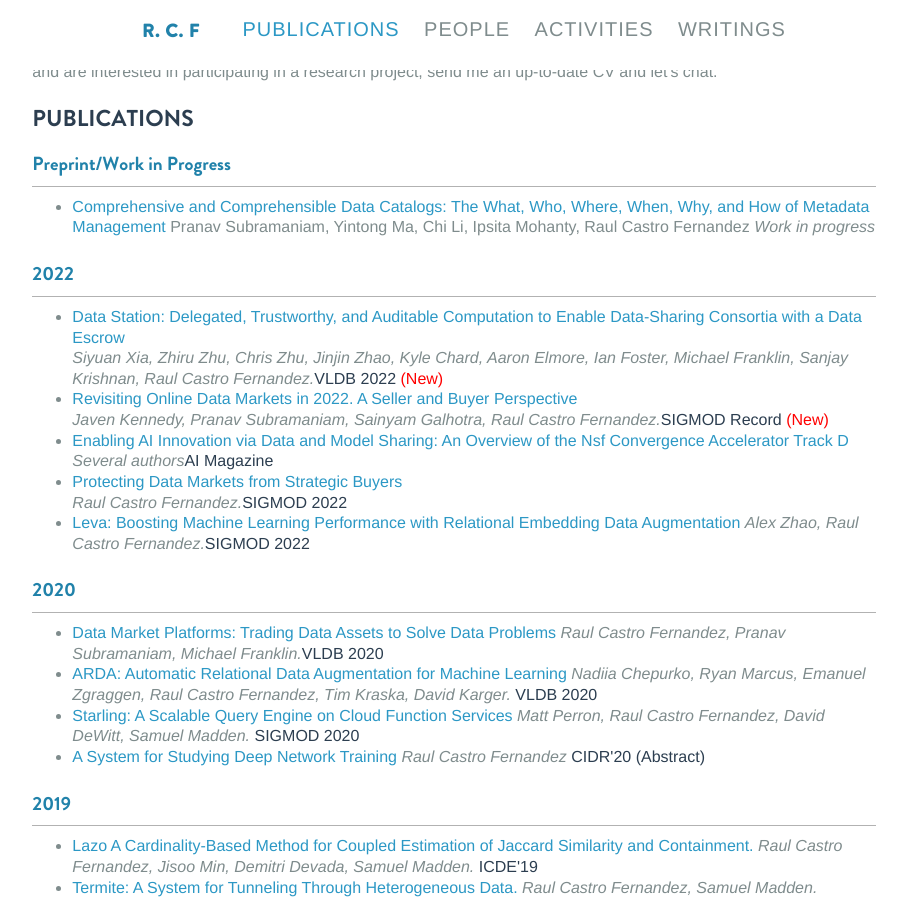
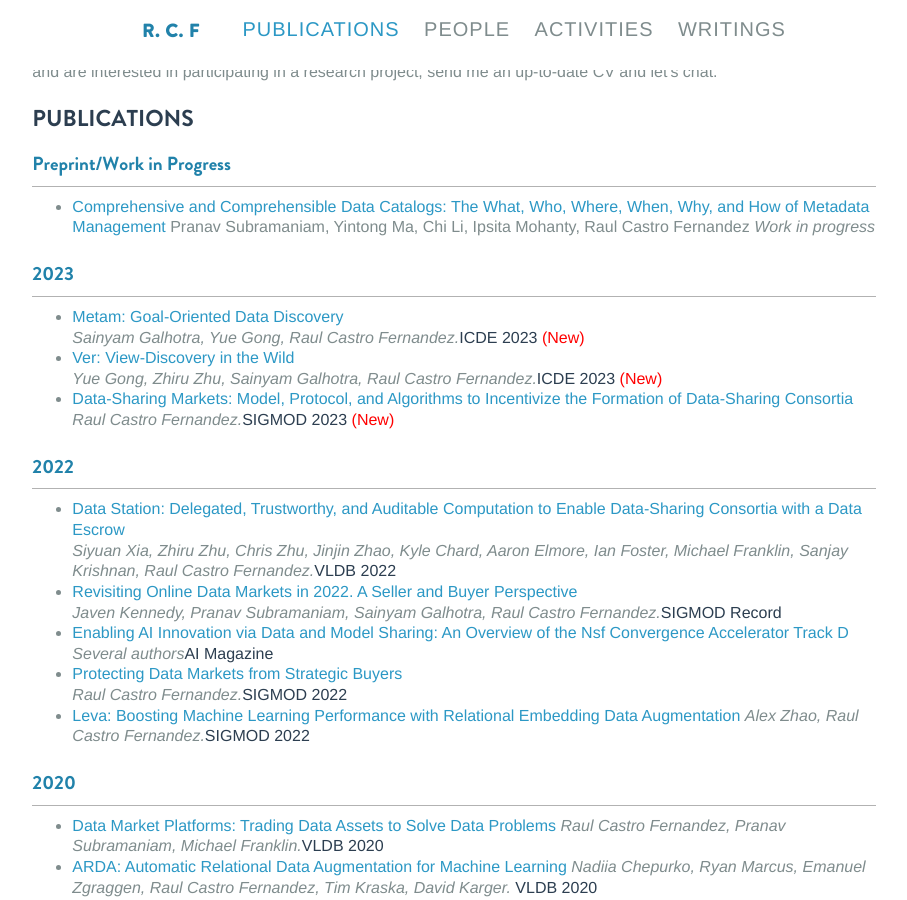
Before and after one commit to raulcf/raulcf.github.io, a Jekyll site: the page index.html, which Jekyll copies as it is, in a window 1280 px wide and 900 px high, scrolled down 476 px. Shown: the whole window, without its empty margins (186-1093 px from the left). Built offline with Jekyll 4.4.1, drawn with Linux system fonts in a browser that asks for light colours.

Commit message:
3 new pubs

```diff
--- a/index.html
+++ b/index.html
@@ -162,6 +162,29 @@
 
                 </ul>
 
+                <h5 class="date">2023</h5>
+                <ul>
+                <li class=".list-main-content">
+                <div><a href="./papers/metam.pdf"
+target="_blank">Metam: Goal-Oriented Data Discovery</a></p> <i>Sainyam Galhotra,
+Yue Gong, Raul Castro Fernandez.</i><span
+class='highlight'>ICDE 2023</span> <span style="color:red;">(New)</span></div>
+                </li>
+                <li class=".list-main-content">
+                <div><a href="./papers/ver.pdf"
+target="_blank">Ver: View-Discovery in the Wild</a></p> <i>Yue Gong, Zhiru Zhu,
+Sainyam Galhotra, Raul Castro Fernandez.</i><span
+class='highlight'>ICDE 2023</span> <span style="color:red;">(New)</span></div>
+                </li>
+                <li class=".list-main-content">
+                <div><a href="./papers/data-sharing-consortia-escrow.pdf"
+target="_blank">Data-Sharing Markets: Model, Protocol, and Algorithms to Incentivize the Formation of Data-Sharing Consortia</a></p> <i>Raul Castro Fernandez.</i><span
+class='highlight'>SIGMOD 2023</span> <span style="color:red;">(New)</span></div>
+                </li>
+
+                </ul>
+
+
                 <h5 class="date">2022</h5>
                 <ul>
                 <li class=".list-main-content">
@@ -170,14 +193,14 @@
 to Enable Data-Sharing Consortia with a Data Escrow</a></p> <i>Siyuan Xia, Zhiru
 Zhu, Chris Zhu, Jinjin Zhao, Kyle Chard, Aaron Elmore, Ian Foster, Michael
 Franklin, Sanjay Krishnan, Raul Castro Fernandez.</i><span
-class='highlight'>VLDB 2022</span> <span style="color:red;">(New)</span></div>
+class='highlight'>VLDB 2022</span> </span></div>
                 </li>
 
                 <li class=".list-main-content">
                 <div><a href="./papers/7_31CRstatusofDataMarkets_final.pdf"
 target="_blank">Revisiting Online Data Markets in 2022. A Seller and Buyer
 Perspective</a></p> <i>Javen Kennedy, Pranav Subramaniam, Sainyam Galhotra, Raul Castro Fernandez.</i><span
-class='highlight'>SIGMOD Record</span> <span style="color:red;">(New)</span></div>
+class='highlight'>SIGMOD Record</span> </div>
                 </li>
 
                 <li class=".list-main-content">
```
Also changed, not shown: 3 other files.
